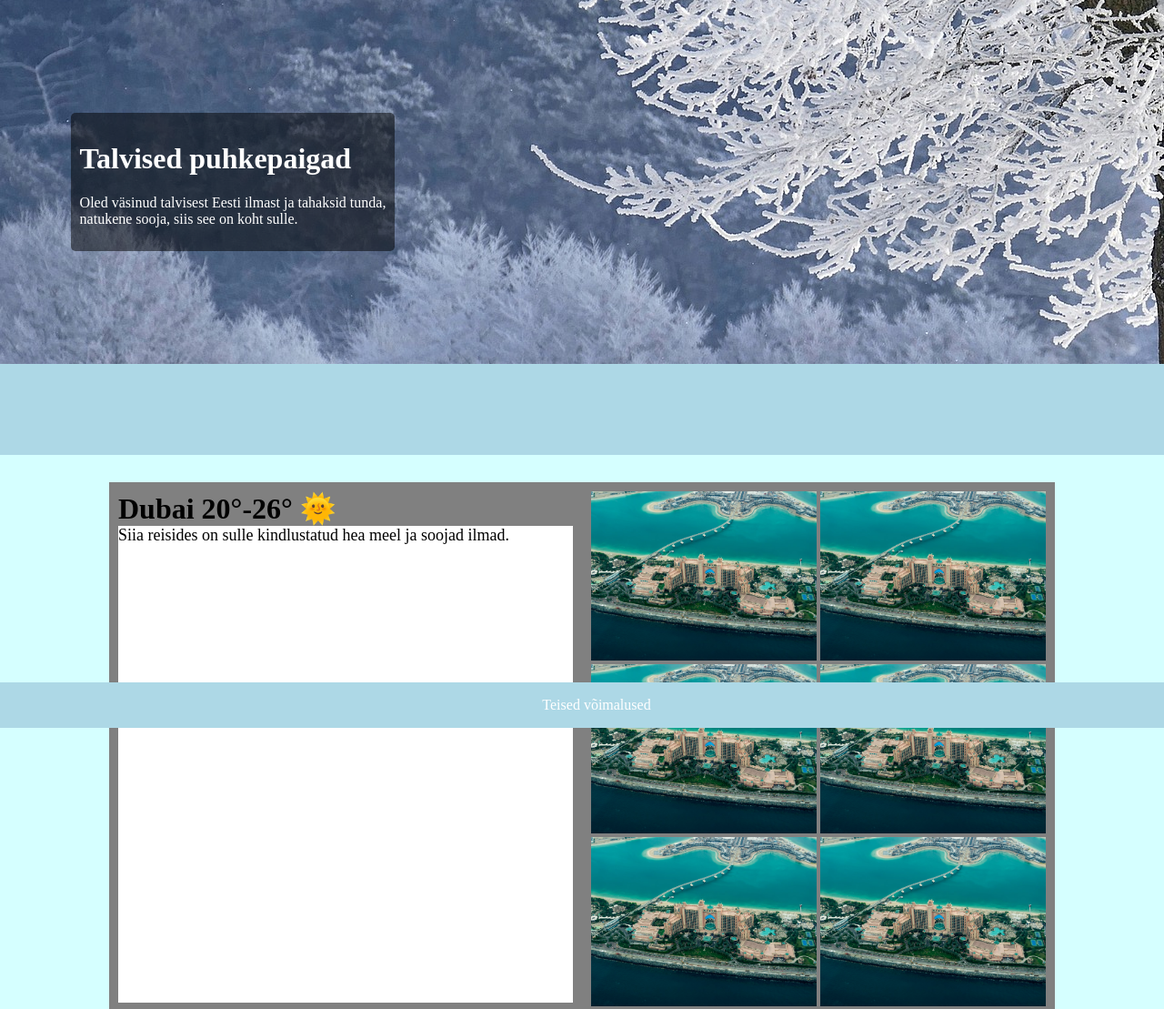
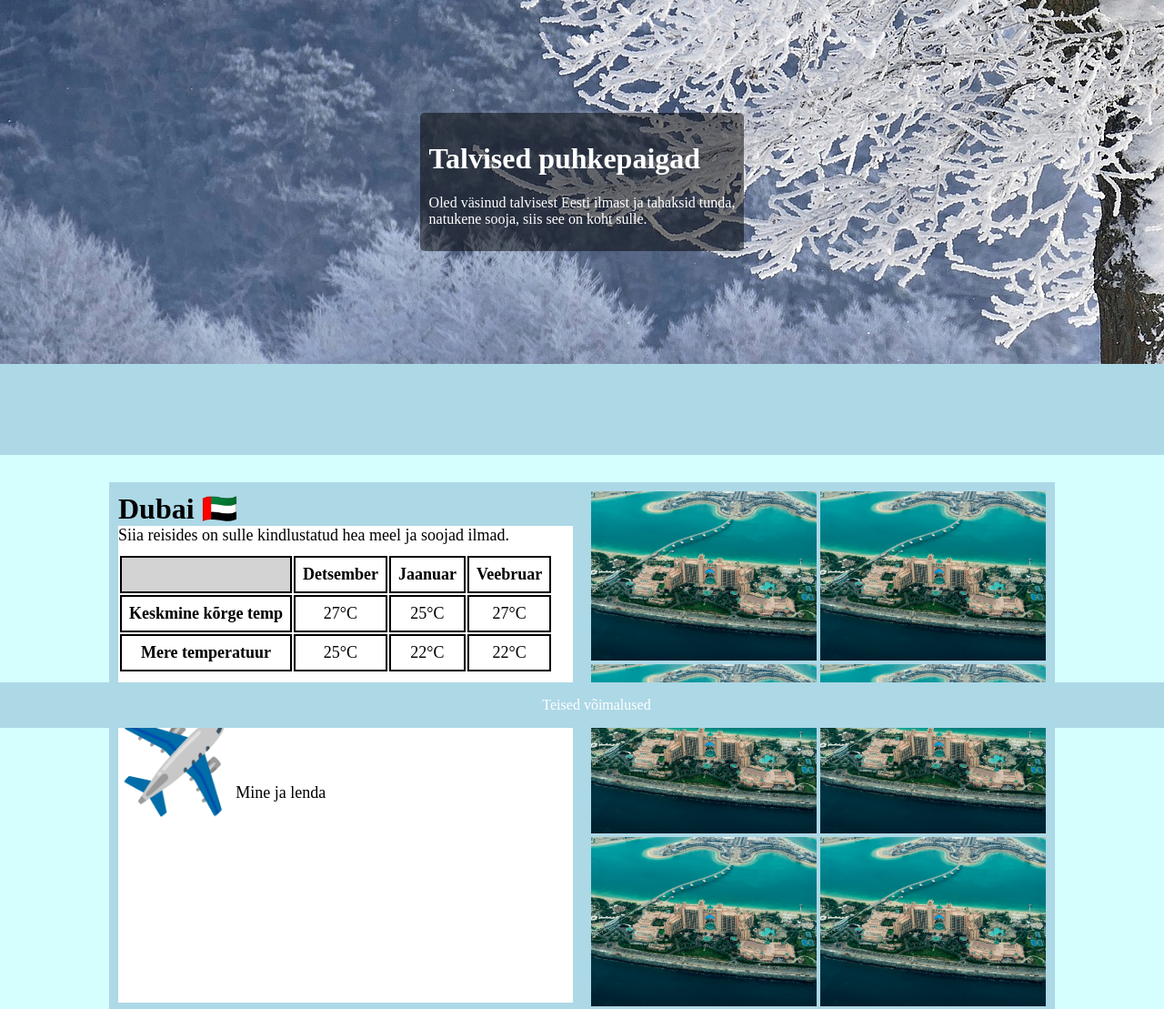
Before and after one commit to anriwv/Veebilehe-r-hmat-, a plain HTML site: page talv.html in a window 1280 px wide. Shown: the top 1109 px of the page at 91% size. Drawn offline with Linux system fonts and the light colour scheme.

Commit message:
talv veebilehe parandus ja sisu loomine

```diff
--- a/assets/css/talv.css
+++ b/assets/css/talv.css
@@ -8,11 +8,10 @@ body, html {
 
 .talv_pealkiri {
     background-image: url('/assets/images/talv/winter-4680354_1920.jpg');
-    margin: 0;
     width: 100%;
     height: 400px;
-    background-size: auto;
-    background-position: 10%;
+    background-size: initial;
+    background-position: 20%;
     display: flex;
     justify-content: center;
     align-items: center;
@@ -20,7 +19,6 @@ body, html {
 
 .pealkiri {
     position: relative;
-    left: -30%;
     background-color: rgba(0, 0, 0, 0.5);
     color: white;
     padding: 10px;
@@ -33,19 +31,11 @@ body, html {
     background-color: lightblue;
   }
 
-@media (min-width: 1000px) {
-  .kast {
-    display: grid;
-    grid-auto-flow: column; /* Ensures items are placed in a single row */
-    justify-content: center; /* Centers items horizontally */
-    align-items: center; /* Centers items vertically */
-  }
-}
 
 .reis_jutt {
     margin:auto;
-    background-color: gray;
     display: inline-block;
+    background-color: lightblue;
     vertical-align: top;
     width: 500px;
     height: 566px;
@@ -69,7 +59,7 @@ body, html {
     width: 500px;
     height: 566px;
     padding: 10px;
-    background-color: gray;
+    background-color: lightblue;
 }
 
 .galerii_pilt {
@@ -97,3 +87,68 @@ footer {
     height: 80px;
     background-color: #D5FFFF;
 }
+
+th, td {
+    border: 2px solid black;
+    padding: 8px;
+    text-align: center;
+}
+
+.alg {
+    background-color: lightgray;
+}
+
+.hotell {
+    font-size: 30px;
+    background-color: teal;
+    color: rgba(255, 255, 255, 0.965);
+    margin-left: 10px;
+    padding-left: 10px;
+    padding-right: 10px;
+    transition: 1s;
+}
+
+
+.hotell:hover {
+    color: white;
+    padding: 5px;
+    padding-right: 20px;
+    padding-left: 20px;
+}
+
+table {
+    margin-top: 10px;
+    margin-bottom: 10px;
+}
+
+.lennuk {
+    font-size: 100px;
+    margin: 0;
+    display: inline-block;
+}
+
+.lend {
+    display: block;
+}
+
+.lend_tekst {
+    text-align: center;
+}
+
+@media (max-width: 520px) {
+    .talv_pealkiri {
+        width: 520px;
+    }
+    .värviline_kast {
+        width: 520px;
+    }
+  }
+
+  @media (min-width: 1000px) {
+    .kast {
+      display: grid;
+      grid-auto-flow: column;
+      justify-content: center;
+      align-items: center;
+    }
+  }
--- a/talv.html
+++ b/talv.html
@@ -26,10 +26,41 @@
 <div class="kast">
     <div class="reis_jutt">
         <div class="reis_pealkiri">
-            Dubai 20°-26° &#127774;
+            Dubai 🇦🇪
         </div>
         <div class="reisi_tekst">
             Siia reisides on sulle kindlustatud hea meel ja soojad ilmad.
+            <table>
+                <thead>
+                    <tr>
+                        <th class="alg"></th>
+                        <th>Detsember</th>
+                        <th>Jaanuar</th>
+                        <th>Veebruar</th>
+                    </tr>
+                </thead>
+                <tbody>
+                    <tr>
+                        <th>Keskmine kõrge temp</th>
+                        <td>27°C</td>
+                        <td>25°C</td>
+                        <td>27°C</td>
+                    </tr>
+                </tbody>
+                <tbody>
+                    <tr>
+                        <th>Mere temperatuur</th>
+                        <td>25°C </td>
+                        <td>22°C</td>
+                        <td>22°C</td>
+                    </tr>
+                </tbody>
+            </table>
+            <a href="https://www.booking.com/budget/city/ae/dubai.et.html?aid=392307&label=dubai-YRMKhSjIL9HnP4xrB1VN7gS631903355889%3Apl%3Ata%3Ap1%3Ap2%3Aac%3Aap%3Aneg%3Afi%3Atikwd-209077602%3Alp9061552%3Ali%3Adec%3Adm%3Appccp%3DUmFuZG9tSVYkc2RlIyh9YYriJK-Ikd_dQcpuEbIXN8o&gclid=Cj0KCQiAgJa6BhCOARIsAMiL7V-Ih42H3zTqUbUgOyrpQC7cqeAOym9HoQf5dFkraMPsL2-IpO3K7uwaAreMEALw_wcB&keep_landing=1&sid=081df00fb48ff7daa65f7fc67f0b6ca2" class="hotell"> Hotelli võimalused</a>
+            <div class="lend">
+                <p class="lennuk">✈️</p>
+                <a href="https://www.skyscanner.net/transport/flights/tll/dxba/?adultsv2=1&cabinclass=economy&childrenv2=&ref=home&rtn=1&preferdirects=false&outboundaltsenabled=false&inboundaltsenabled=false&oym=2412&iym=2501&selectedoday=01&selectediday=01" class="lend_tekst">Mine ja lenda</a>
+            </div>
         </div>
     </div>
 
@@ -50,10 +81,11 @@
 <div class="kast">
     <div class="reis_jutt">
         <div class="reis_pealkiri">
-            Dubai 20°-26° &#127774;
+            Thailand 🇹🇭
         </div>
         <div class="reisi_tekst">
             Siia reisides on sulle kindlustatud hea meel ja soojad ilmad.
+            <table>Detsember Jaanuar Veebruar</table>
         </div>
     </div>
 
```
